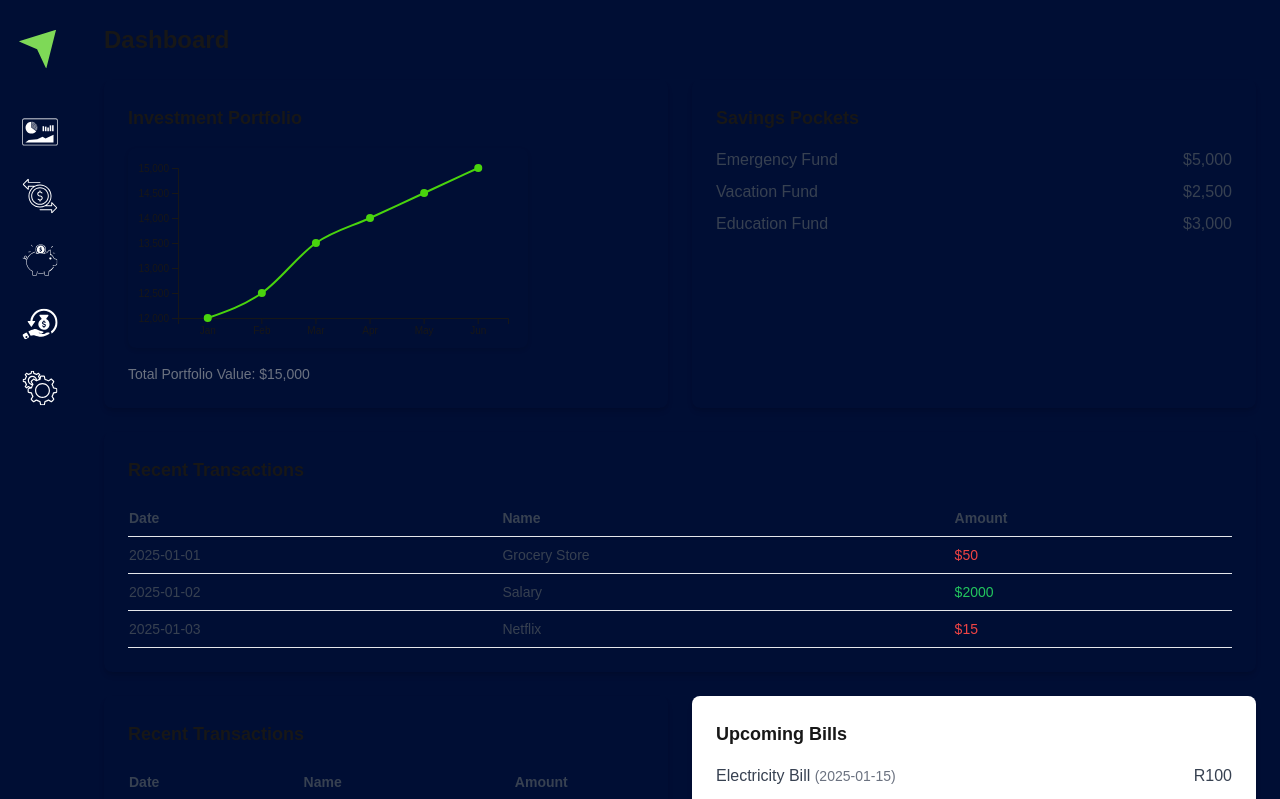
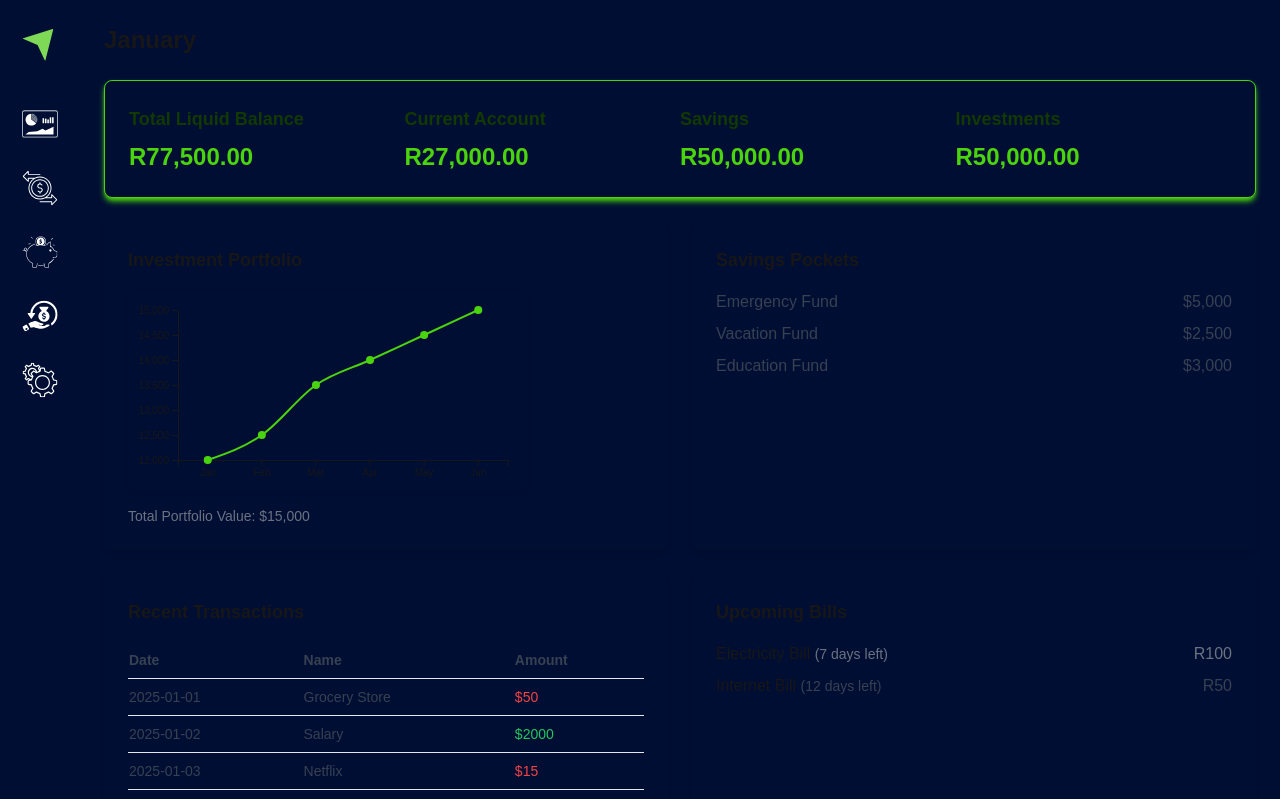
Before and after one commit to livmap/Finance-Tracker, a Next.js app: page / in a window 1280 px wide. Shown: the top 799 px of the page. Built offline with nearby package versions, Linux system fonts and the light colour scheme.

Commit message:
Adjusted styling to components

```diff
--- a/src/app/components/AccountBalance.tsx
+++ b/src/app/components/AccountBalance.tsx
@@ -1,8 +1,22 @@
 function AccountBalance() {
   return (
-    <div className="bg-background p-6 rounded-lg shadow-md text-center">
-      <h2 className="text-lg font-bold mb-2">Current Account Balance</h2>
-      <p className="text-2xl font-semibold text-green-600">$12,500.00</p>
+    <div className="bg-background p-6 rounded-lg shadow-md shadow-maingreen border border-maingreen grid grid-cols-4">
+      <div className="acc-balance">
+        <h2 className="text-lg text-darkgreen font-bold mb-2">Total Liquid Balance</h2>
+        <p className="text-2xl font-semibold text-maingreen">R77,500.00</p>
+      </div>
+      <div className="acc-balance">
+        <h2 className="text-lg text-darkgreen font-bold mb-2">Current Account</h2>
+        <p className="text-2xl font-semibold text-maingreen">R27,000.00</p>
+      </div>
+      <div className="acc-balance">
+        <h2 className="text-lg text-darkgreen font-bold mb-2">Savings</h2>
+        <p className="text-2xl font-semibold text-maingreen">R50,000.00</p>
+      </div>
+      <div className="acc-balance">
+        <h2 className="text-lg text-darkgreen font-bold mb-2">Investments</h2>
+        <p className="text-2xl font-semibold text-maingreen">R50,000.00</p>
+      </div>
     </div>
   );
 };
--- a/src/app/components/Sidebar.tsx
+++ b/src/app/components/Sidebar.tsx
@@ -16,7 +16,7 @@ export default function Sidebar({ logoSrc, items } : SidebarProps) {
     <aside className="h-screen w-20 flex flex-col items-center py-6">
       {/* Logo */}
       <div className="mb-10">
-        <img src={logoSrc} alt="Logo" className="w-12 h-12" />
+        <img src={logoSrc} alt="Logo" className="w-10 h-10" />
       </div>
 
       {/* Navigation Items */}
--- a/src/app/components/Upcoming Bills.tsx
+++ b/src/app/components/Upcoming Bills.tsx
@@ -1,25 +1,49 @@
-function UpcomingBills (){
+import React from "react";
 
+function UpcomingBills() {
   const bills = [
     { name: "Electricity Bill", dueDate: "2025-01-15", amount: 100 },
     { name: "Internet Bill", dueDate: "2025-01-20", amount: 50 },
   ];
 
+  const today = new Date();
+
+  const getDaysLeft = (dueDate: string) => {
+    const due = new Date(dueDate);
+    const timeDifference = due.getTime() - today.getTime();
+    return Math.ceil(timeDifference / (1000 * 60 * 60 * 24));
+  };
+
+  const getTextColor = (daysLeft: number) => {
+    if (daysLeft <= 1) return "text-red-500"; // Today or 1 day left
+    if (daysLeft <= 3) return "text-orange-500"; // 3 days or less
+    if (daysLeft <= 10) return "text-gray-500"; // 10 days or less
+    return "text-gray-700"; // More than 10 days
+  };
+
   return (
-    <div className="bg-white p-6 rounded-lg shadow-md">
+    <div className="p-6 rounded-lg shadow-md">
       <h2 className="text-lg font-bold mb-4">Upcoming Bills</h2>
       <ul className="space-y-2">
-        {bills.map((bill, index) => (
-          <li key={index} className="flex justify-between text-gray-700">
-            <span>
-              {bill.name} <span className="text-sm text-gray-500">({bill.dueDate})</span>
-            </span>
-            <span>R{bill.amount}</span>
-          </li>
-        ))}
+        {bills.map((bill, index) => {
+          const daysLeft = getDaysLeft(bill.dueDate);
+          const textColor = getTextColor(daysLeft);
+
+          return (
+            <li key={index} className="flex justify-between">
+              <span>
+                {bill.name}{" "}
+                <span className={`text-sm ${textColor}`}>
+                  ({daysLeft} {daysLeft === 1 ? "day" : "days"} left)
+                </span>
+              </span>
+              <span className={textColor}>R{bill.amount}</span>
+            </li>
+          );
+        })}
       </ul>
     </div>
   );
-};
+}
 
 export default UpcomingBills;
--- a/src/app/page.tsx
+++ b/src/app/page.tsx
@@ -4,7 +4,7 @@ import Image from "next/image";
 import Sidebar from "./components/Sidebar";
 import PortfolioCard from "./components/PortfolioCard";
 import SavingsOverview from "./components/SavingsOverview";
-import AccountBalance from "./components/TransactionsTable";
+import AccountBalance from "./components/AccountBalance";
 import UpcomingBills from "./components/Upcoming Bills";
 import TransactionsTable from "./components/TransactionsTable";
 
@@ -21,12 +21,13 @@ function DashboardPage() {
     <div className="w-screen flex bg-background">
       <Sidebar logoSrc={"/images/logo_icon.svg"} items={sidebarItems} />
       <div className="flex-1 p-6 space-y-6">
-        <h1 className="text-2xl font-bold">Dashboard</h1>
+        <h1 className="text-2xl font-bold">January</h1>
+        <AccountBalance />
         <div className="grid grid-cols-1 lg:grid-cols-2 gap-6">
           <PortfolioCard />
           <SavingsOverview />
         </div>
-        <AccountBalance />
+
         <div className="grid grid-cols-1 lg:grid-cols-2 gap-6">
           <TransactionsTable />
           <UpcomingBills />
```
